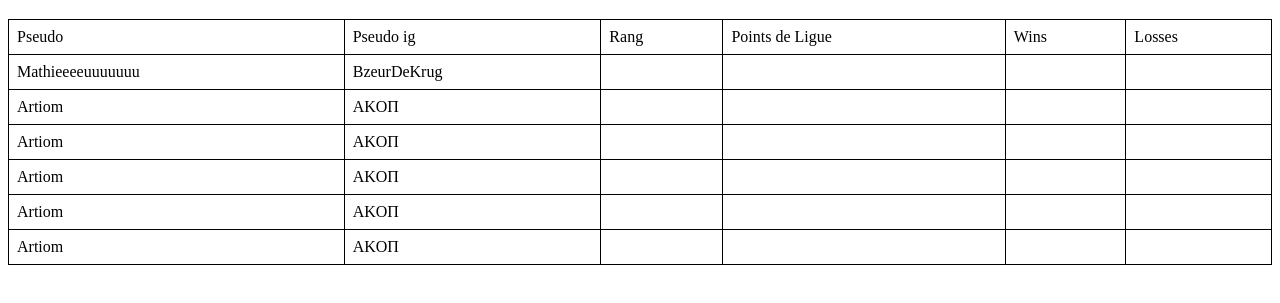
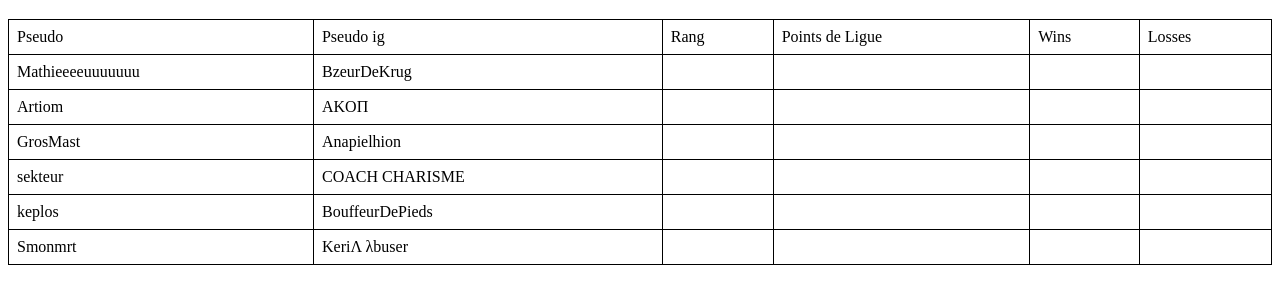
Before and after one commit to Tyssoxe/tournoi, a plain HTML site: page index.html in a window 1280 px wide. Shown: the part 61-364 px from the top of the page. Drawn offline with Linux system fonts and the light colour scheme; no server answers.

Commit message:
first commit

```diff
--- a/index.html
+++ b/index.html
@@ -29,10 +29,10 @@
       var summonerData = [
         { summonerName: 'BzeurDeKrug', name: 'Mathieeeeuuuuuuu' },
         { summonerName: 'AKOП', name: 'Artiom' },
-        { summonerName: 'AKOП', name: 'Artiom' },
-        { summonerName: 'AKOП', name: 'Artiom' },
-        { summonerName: 'AKOП', name: 'Artiom' },
-        { summonerName: 'AKOП', name: 'Artiom' },
+        { summonerName: 'Anapielhion', name: 'GrosMast' },
+        { summonerName: 'COACH CHARISME', name: 'sekteur' },
+        { summonerName: 'BouffeurDePieds', name: 'keplos' },
+        { summonerName: 'KeriΛ λbuser', name: 'Smonmrt' },
       ];
       var apiKey = 'RGAPI-fb928930-a311-4832-89c3-6f1d339254e7'; // Remplacez par votre clé d'API Riot Games
 
```
